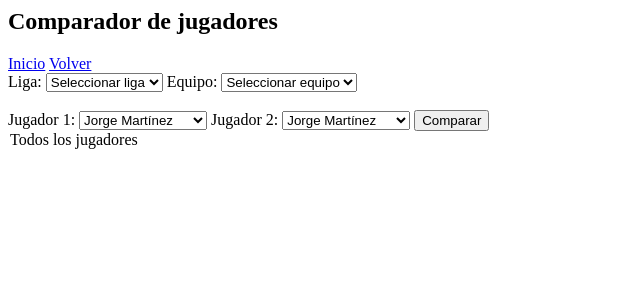
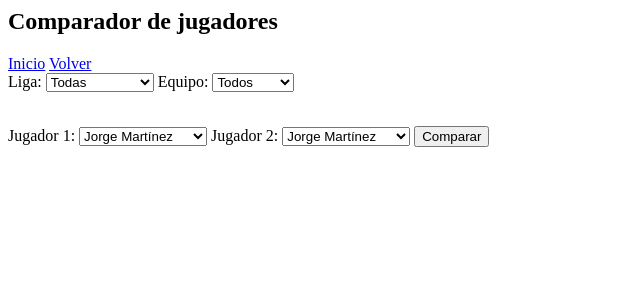
Before and after one commit to Sergio-AJ/ScoutStars, a Flask app: page /comparador in a window 1280 px wide. Shown: the top 300 px of the page, without its empty margins (0-640 px from the left). Run offline with Flask 3, Linux system fonts and the light colour scheme; a user stored in the database is signed in.

Commit message:
mejora del comparador

```diff
--- a/app.py
+++ b/app.py
@@ -355,20 +355,17 @@ def comparador():
 
     ligas = Liga.query.all()
 
-    # filtros
-    liga_id = request.form.get("liga_id")
-    equipo_id = request.form.get("equipo_id")
+    # 🔽 FILTROS (GET)
+    liga_id = request.args.get("liga_id")
+    equipo_id = request.args.get("equipo_id")
 
     equipos = Equipo.query.all()
 
-    # 👇 base: todos los jugadores
     jugadores_query = Jugador.query
 
-    # filtro por equipo
     if equipo_id:
         jugadores_query = jugadores_query.filter_by(equipo_id=equipo_id)
 
-    # filtro por liga (a través de equipo)
     if liga_id:
         equipos_liga = Equipo.query.filter_by(liga_id=liga_id).all()
         equipos_ids = [e.id for e in equipos_liga]
@@ -379,10 +376,14 @@ def comparador():
     jugador1 = None
     jugador2 = None
 
-    if request.method == "POST" and request.form.get("jugador1"):
+    # 🔽 COMPARACIÓN (POST REAL)
+    if request.method == "POST":
+        jugador1_id = request.form.get("jugador1")
+        jugador2_id = request.form.get("jugador2")
 
-        jugador1 = Jugador.query.get(int(request.form["jugador1"]))
-        jugador2 = Jugador.query.get(int(request.form["jugador2"]))
+        if jugador1_id and jugador2_id:
+            jugador1 = Jugador.query.get(int(jugador1_id))
+            jugador2 = Jugador.query.get(int(jugador2_id))
 
     return render_template(
         "comparador.html",
--- a/templates/comparador.html
+++ b/templates/comparador.html
@@ -3,47 +3,46 @@
 <a href="/home">Inicio</a>
 <a href="/home">Volver</a>
 
-<form method="POST">
+<!-- 🔽 FILTROS (GET) -->
+<form method="GET">
 
-    <!-- 🔽 FILTRO LIGA -->
     <label>Liga:</label>
     <select name="liga_id" onchange="this.form.submit()">
-        <option value="">Seleccionar liga</option>
+        <option value="">Todas</option>
         {% for l in ligas %}
             <option value="{{ l.id }}">{{ l.nombre }}</option>
         {% endfor %}
     </select>
 
-    <!-- 🔽 FILTRO EQUIPO -->
     <label>Equipo:</label>
     <select name="equipo_id" onchange="this.form.submit()">
-        <option value="">Seleccionar equipo</option>
+        <option value="">Todos</option>
         {% for e in equipos %}
             <option value="{{ e.id }}">{{ e.nombre }}</option>
         {% endfor %}
     </select>
 
-    <br><br>
+</form>
 
-    <!-- 🔽 JUGADORES -->
+<br>
+
+<!-- 🔽 COMPARACIÓN (POST) -->
+<form method="POST">
+
     <label>Jugador 1:</label>
     <select name="jugador1">
         {% for j in jugadores %}
-            <option value="{{ j.id }}">
-                {{ j.nombre }} {{ j.apellido }}
-            </option>
+            <option value="{{ j.id }}">{{ j.nombre }} {{ j.apellido }}</option>
         {% endfor %}
     </select>
 
     <label>Jugador 2:</label>
     <select name="jugador2">
         {% for j in jugadores %}
-            <option value="{{ j.id }}">
-                {{ j.nombre }} {{ j.apellido }}
-            </option>
+            <option value="{{ j.id }}">{{ j.nombre }} {{ j.apellido }}</option>
         {% endfor %}
     </select>
 
     <button type="submit">Comparar</button>
-    <option value="">Todos los jugadores</option>
+
 </form>
```
